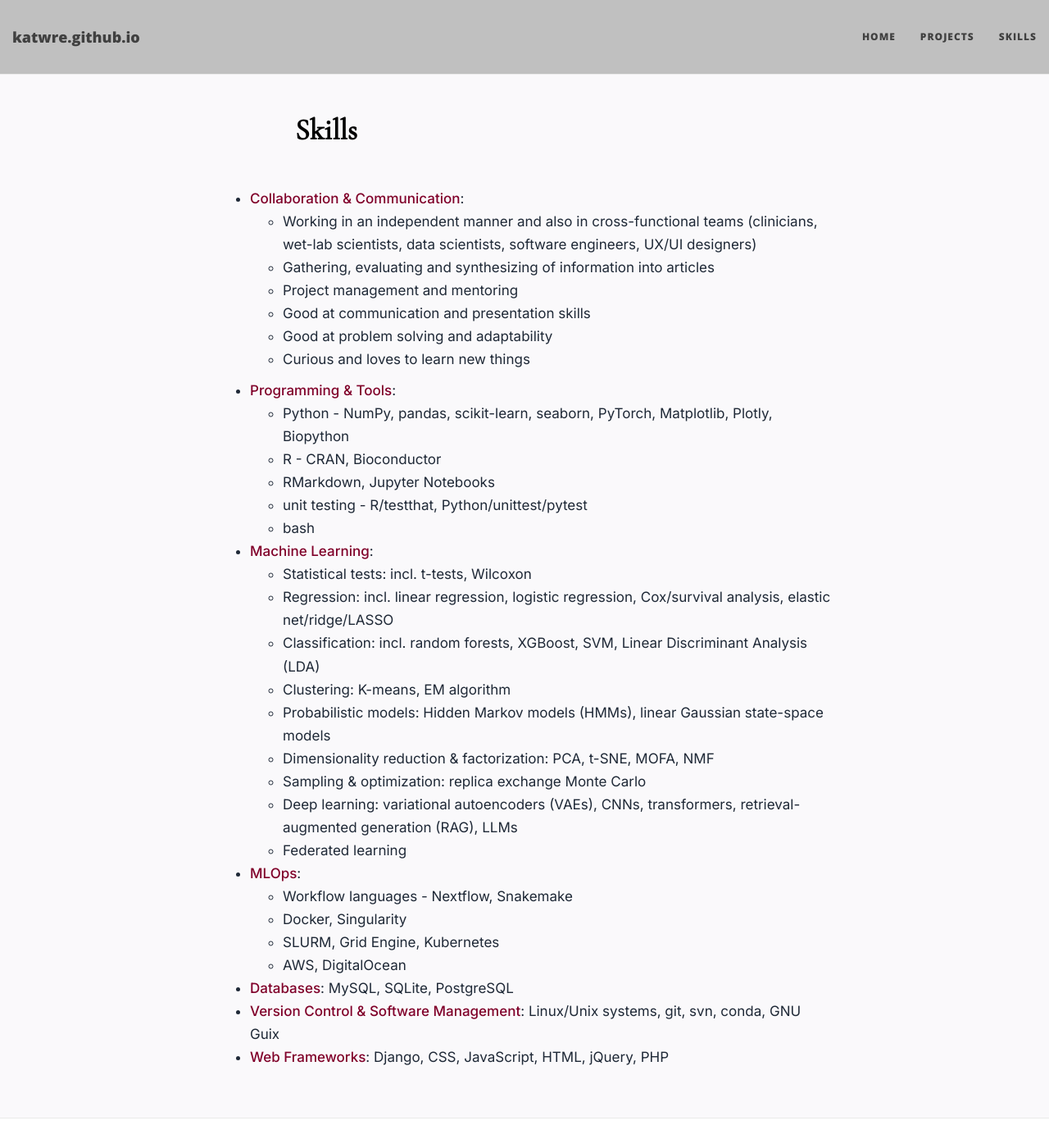
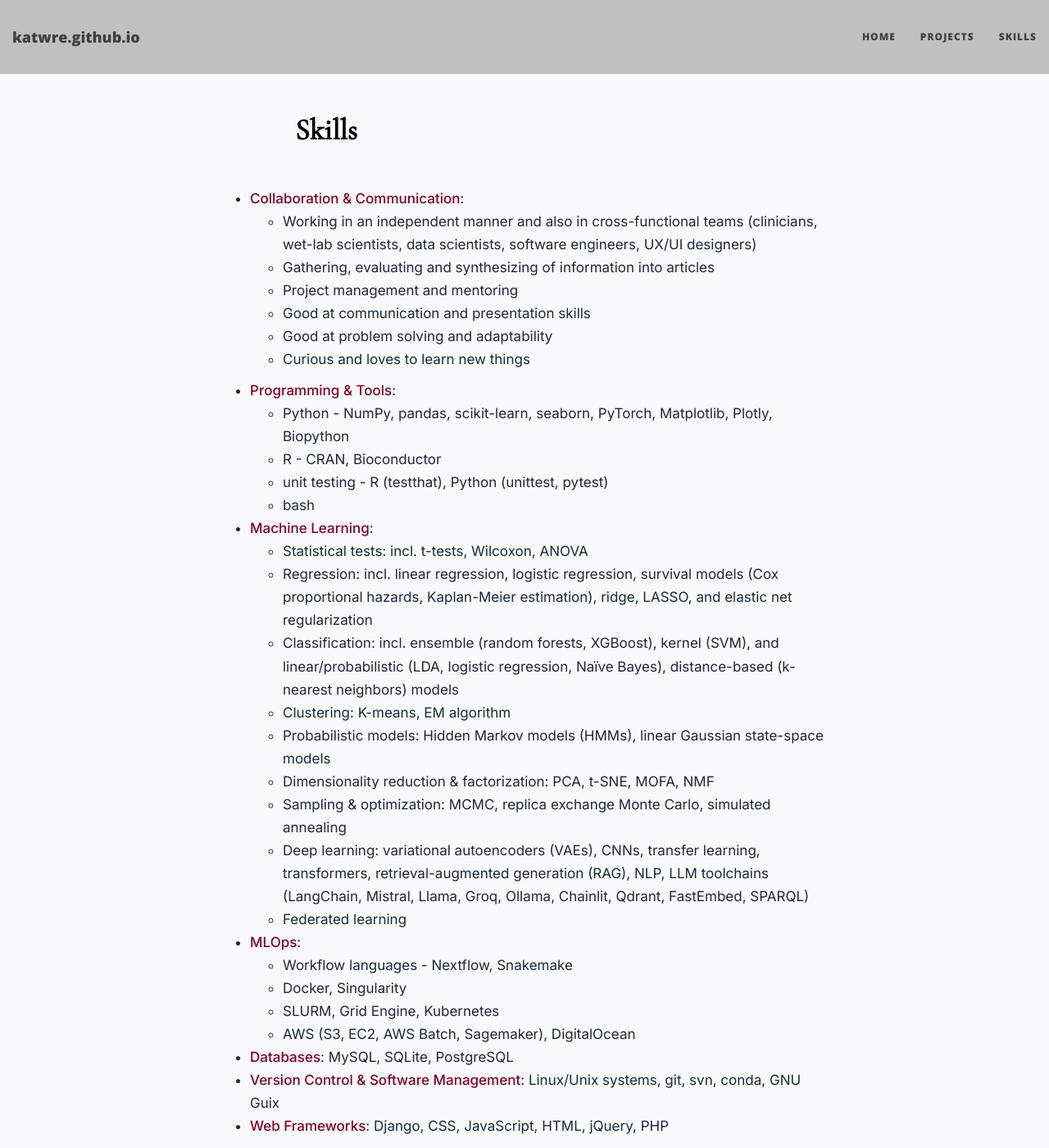
Before and after one commit to katwre/katwre.github.io, a Jekyll site: the page built from skills.md, in a window 1280 px wide and 1400 px high. Shown: the whole window at 82% size. Built offline with Jekyll 4.4.1, drawn with Linux system fonts in a browser that asks for light colours; nearby versions of some CDN libraries; a style sheet for code colours, icons or effects is not loaded.

Commit message:
Polished skills

```diff
--- a/skills.md
+++ b/skills.md
@@ -250,8 +250,8 @@
   <ul>
   <li>Python - NumPy, pandas, scikit-learn, seaborn, PyTorch, Matplotlib, Plotly, Biopython</li>
   <li>R - CRAN, Bioconductor</li>
-  <li>RMarkdown, Jupyter Notebooks</li>
-  <li>unit testing - R/testthat, Python/unittest/pytest</li>
+  <!--<li>RMarkdown, Jupyter Notebooks</li>-->
+  <li>unit testing - R (testthat), Python (unittest, pytest)</li>
   <li>bash</li>
 
   </ul>
@@ -260,16 +260,18 @@
 
   <li><span class="emphasize">Machine Learning</span>:
    <ul>
-    <li>Statistical tests: incl. t-tests, Wilcoxon</li>
-    <li>Regression: incl. linear regression, logistic regression, Cox/survival analysis, elastic net/ridge/LASSO</li>
-    <li>Classification: incl. random forests, XGBoost, SVM, Linear Discriminant Analysis (LDA)</li>
+    <li>Statistical tests: incl. t-tests, Wilcoxon, ANOVA</li>
+    <li>Regression: incl. linear regression, logistic regression, survival models (Cox proportional hazards, Kaplan-Meier estimation), ridge, LASSO, and elastic net regularization</li>
+    <li>Classification: incl. ensemble (random forests, XGBoost), kernel (SVM), and linear/probabilistic (LDA, logistic regression, Naïve Bayes), distance-based (k-nearest neighbors) models</li>
     <li>Clustering: K-means, EM algorithm</li>
     <li>Probabilistic models: Hidden Markov models (HMMs), linear Gaussian state-space models</li>
     <li>Dimensionality reduction & factorization: PCA, t-SNE, MOFA, NMF</li>
-    <li>Sampling &amp; optimization: replica exchange Monte Carlo</li>
-    <li>Deep learning: variational autoencoders (VAEs), CNNs, transformers, retrieval-augmented generation (RAG), LLMs</li>
+    <li>Sampling &amp; optimization: MCMC, replica exchange Monte Carlo, simulated annealing</li>
+    <li>Deep learning: variational autoencoders (VAEs), CNNs, transfer learning, transformers, retrieval-augmented generation (RAG), NLP, LLM toolchains (LangChain, Mistral, Llama, Groq, Ollama, Chainlit, Qdrant, FastEmbed, SPARQL)</li>
     <li>Federated learning</li>
   </ul>
+
+
 
   </li>
 
@@ -278,7 +280,7 @@
   <li>Workflow languages - Nextflow, Snakemake</li>
   <li>Docker, Singularity</li>
   <li>SLURM, Grid Engine, Kubernetes</li>
-  <li>AWS, DigitalOcean</li>  </ul>
+  <li>AWS (S3, EC2, AWS Batch, Sagemaker), DigitalOcean</li>  </ul>
   </li>
 
   <li><span class="emphasize">Databases</span>: MySQL, SQLite, PostgreSQL</li>
```
